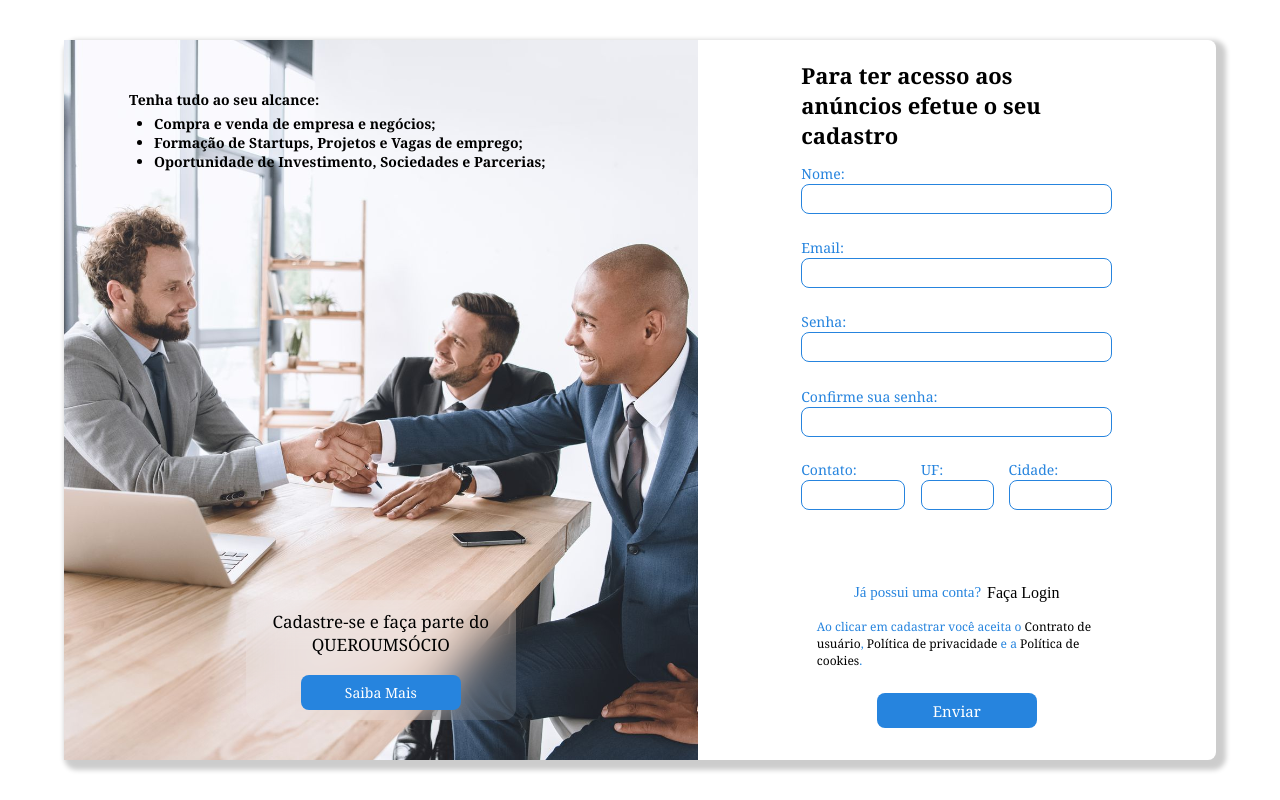
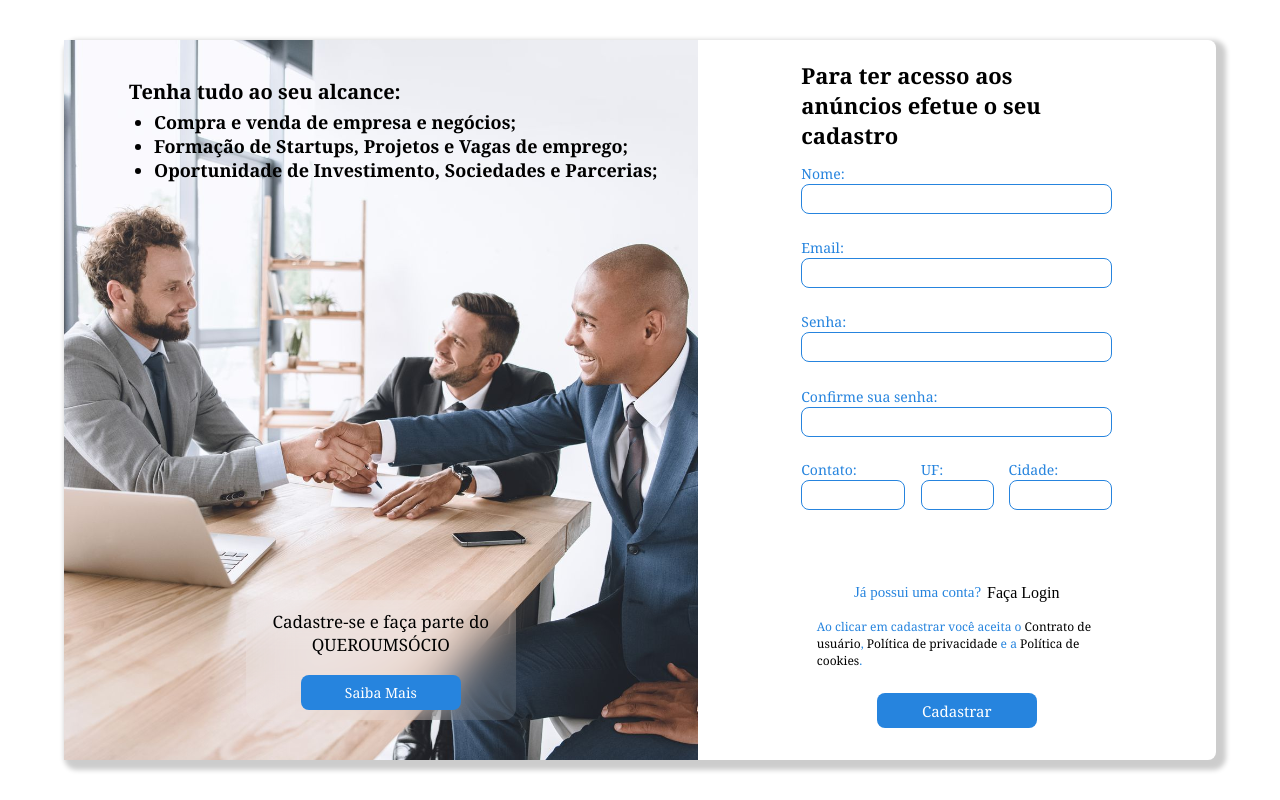
Before and after one commit to MatheusOliveiraFer/TeamWorking, a plain HTML site: page cadastro/index.html in a window 1280 px wide. Drawn offline with Linux system fonts and the light colour scheme.

Commit message:
Ajuste de font

```diff
--- a/cadastro/index.html
+++ b/cadastro/index.html
@@ -94,7 +94,7 @@
                             <img src="../assets/images/Loading.gif" class="loading"/>
                         </div>
 
-                        <button type="submit" id="enviar" class="enviar">Enviar</button>
+                        <button type="submit" id="enviar" class="enviar">Cadastrar</button>
                     </div>
                 </form>
             </div>
--- a/cadastro/style.css
+++ b/cadastro/style.css
@@ -41,12 +41,12 @@
   padding-left: 65px;
 }
 .titulo-esq{
-  font-size: 14px;
+  font-size: 20px;
   font-family: Georgia, 'Times New Roman', Times, serif;
   font-weight: bold;
 }
 .conteudo-inicial ol{
-  font-size: 14px;
+  font-size: 18px;
   font-family: Georgia, 'Times New Roman', Times, serif;
   font-weight: bold;
   padding-left: 25px;
```
